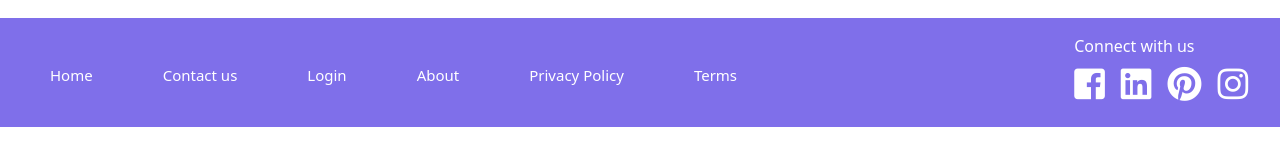
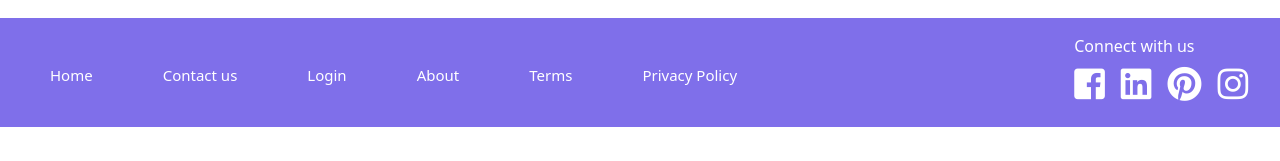
Before and after one commit to MVP-Marketplace/elana-new, a React (Create React App) app in the folder frontend/: page / in a window 1280 px wide. Shown: the part 515-676 px from the top of the page. Built offline with nearby package versions, Linux system fonts and the light colour scheme; a web font is replaced by a local one.

Commit message:
footer link done

```diff
--- a/frontend/src/App.js
+++ b/frontend/src/App.js
@@ -1,5 +1,4 @@
 import { BrowserRouter as Router, Routes, Route } from 'react-router-dom'
-import {ToastContainer} from 'react-toastify'
 import 'react-toastify/dist/ReactToastify.css'
 import {ChoosingACategory} from './pages/FindingAPractitioner/ChoosingACategory';
 import {PractitionerListing} from './pages/FindingAPractitioner/PractitionerListing';
@@ -39,9 +38,8 @@ function App() {
             <Route path='/practitionerEditProfile/:id' element={<PractitionerEditProfile/>}/>
             <Route path='/practitionerSignUp' element={<PractitionerSignUp/>}/>
           </Routes>
+      <Footer/>
       </Router>
-      <Footer/>
-      <ToastContainer/>
     </>
   );
 }
--- a/frontend/src/components/Footer.js
+++ b/frontend/src/components/Footer.js
@@ -10,8 +10,8 @@ export const Footer = () => (
 			<div className="footerlink"><p>Contact us</p></div>
 			<div className="footerlink"><p>Login</p></div>
 			<div className="footerlink"><p>About</p></div>
-			<div className="footerlink"><p>Privacy Policy</p></div>
-			<div className="footerlink"><p>Terms</p></div>
+			<div className="footerlink"><Link to="/terms" className="text-decoration-none text-white"><p>Terms</p></Link></div>
+			<div className="footerlink"><Link to="/privacyPolicy" className="text-decoration-none text-white"><p>Privacy Policy</p></Link></div>
 		</div>
 
 			{/* <div className="input-group md-form form-sm form-2 pl-0 me-5">
--- a/frontend/src/pages/FindingAPractitioner/ChoosingACategory.jsx
+++ b/frontend/src/pages/FindingAPractitioner/ChoosingACategory.jsx
@@ -66,7 +66,7 @@ export function ChoosingACategory() {
             <div class="d-flex align-items-center justify-content-center row">
                 <MDBCol>
 
-                    <div className="purpleboxes d-flex col-sm">
+                <div className="purpleboxes d-flex col-sm">
                         <img src={image3} alt=""></img>
                         <div className="d-block information">
                             <h6 className="titlebox">Endometriosis</h6>
```
